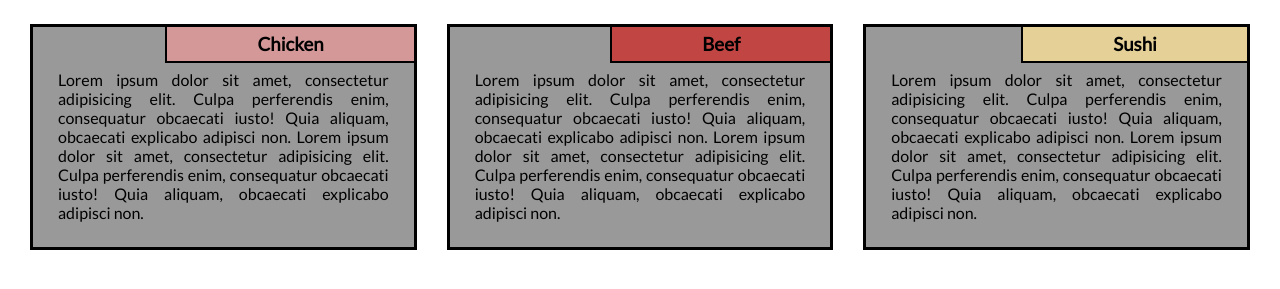
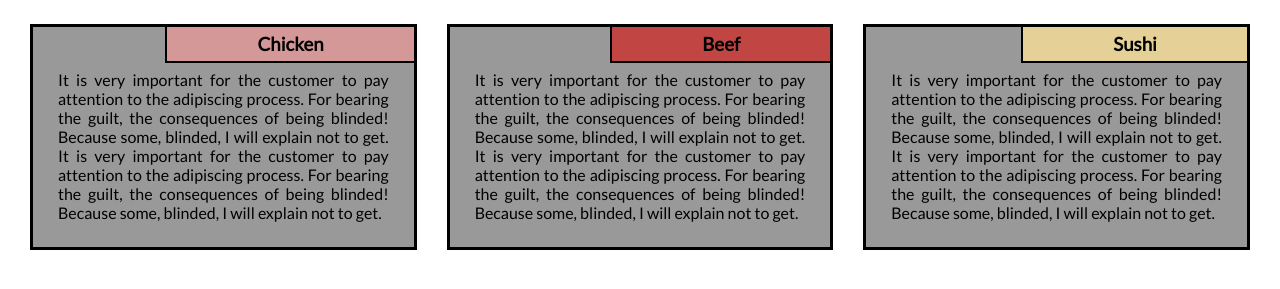
Before and after one commit to pawarsar/web_developers_week_2, a plain HTML site: page index.html in a window 1280 px wide. Shown: the part 135-424 px from the top of the page. Drawn offline with Linux system fonts and the light colour scheme.

Commit message:
modify index.html

```diff
--- a/index.html
+++ b/index.html
@@ -18,7 +18,7 @@
             <h3>Chicken</h3>
           </div>
           <p>
-            Lorem ipsum dolor sit amet, consectetur adipisicing elit. Culpa perferendis enim, consequatur obcaecati iusto! Quia aliquam, obcaecati explicabo adipisci non. Lorem ipsum dolor sit amet, consectetur adipisicing elit. Culpa perferendis enim, consequatur obcaecati iusto! Quia aliquam, obcaecati explicabo adipisci non.
+            It is very important for the customer to pay attention to the adipiscing process. For bearing the guilt, the consequences of being blinded! Because some, blinded, I will explain not to get. It is very important for the customer to pay attention to the adipiscing process. For bearing the guilt, the consequences of being blinded! Because some, blinded, I will explain not to get.
           </p>
         </div>
       </div>
@@ -28,7 +28,8 @@
           <h3>Beef</h3>
         </div>
         <p>
-          Lorem ipsum dolor sit amet, consectetur adipisicing elit. Culpa perferendis enim, consequatur obcaecati iusto! Quia aliquam, obcaecati explicabo adipisci non. Lorem ipsum dolor sit amet, consectetur adipisicing elit. Culpa perferendis enim, consequatur obcaecati iusto! Quia aliquam, obcaecati explicabo adipisci non.
+
+          It is very important for the customer to pay attention to the adipiscing process. For bearing the guilt, the consequences of being blinded! Because some, blinded, I will explain not to get. It is very important for the customer to pay attention to the adipiscing process. For bearing the guilt, the consequences of being blinded! Because some, blinded, I will explain not to get.
         </p>
       </div>
     </div>
@@ -38,7 +39,7 @@
         <h3>Sushi</h3>
       </div>
       <p>
-        Lorem ipsum dolor sit amet, consectetur adipisicing elit. Culpa perferendis enim, consequatur obcaecati iusto! Quia aliquam, obcaecati explicabo adipisci non. Lorem ipsum dolor sit amet, consectetur adipisicing elit. Culpa perferendis enim, consequatur obcaecati iusto! Quia aliquam, obcaecati explicabo adipisci non.
+        It is very important for the customer to pay attention to the adipiscing process. For bearing the guilt, the consequences of being blinded! Because some, blinded, I will explain not to get. It is very important for the customer to pay attention to the adipiscing process. For bearing the guilt, the consequences of being blinded! Because some, blinded, I will explain not to get.
       </p>
     </div>
   </div>
```
